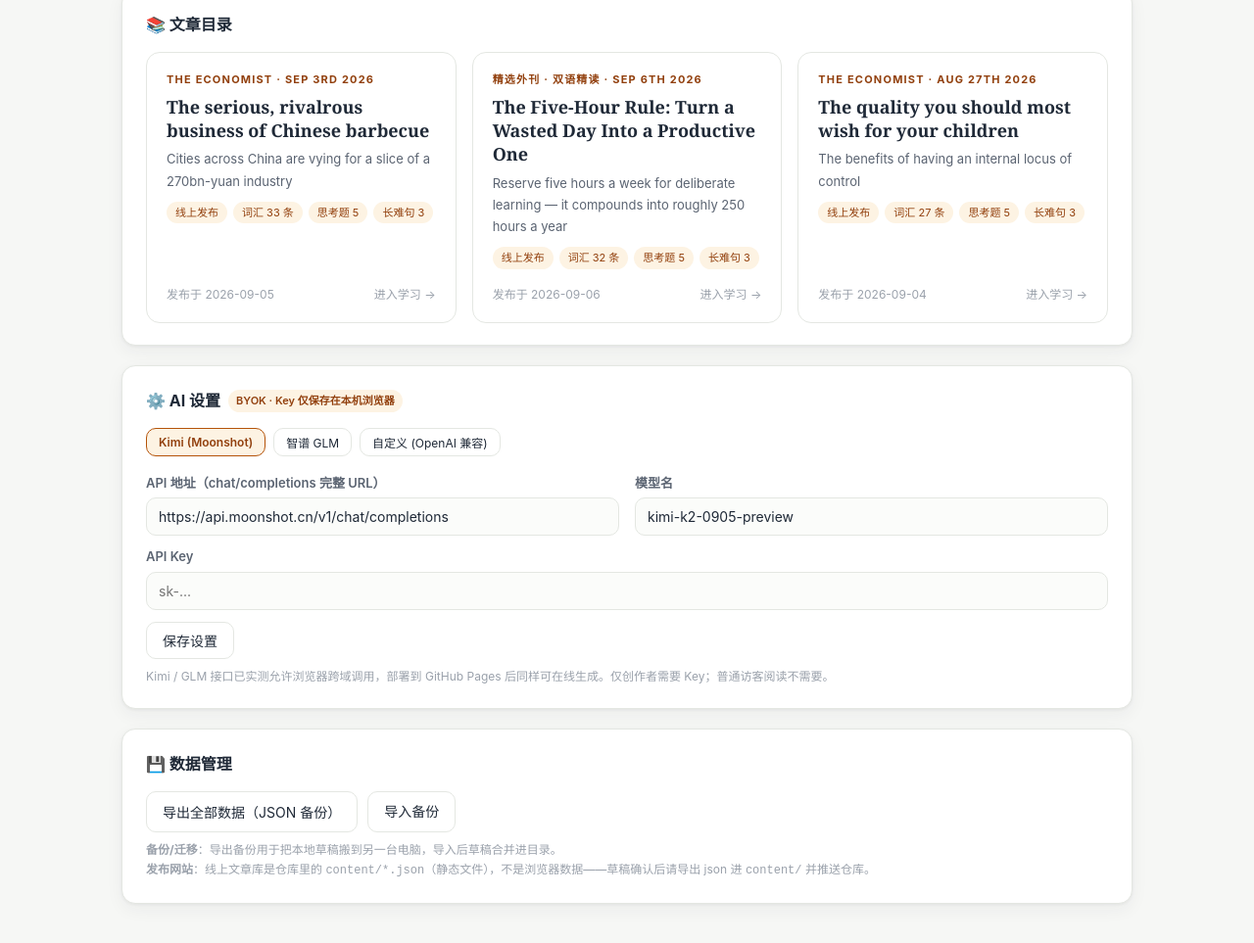
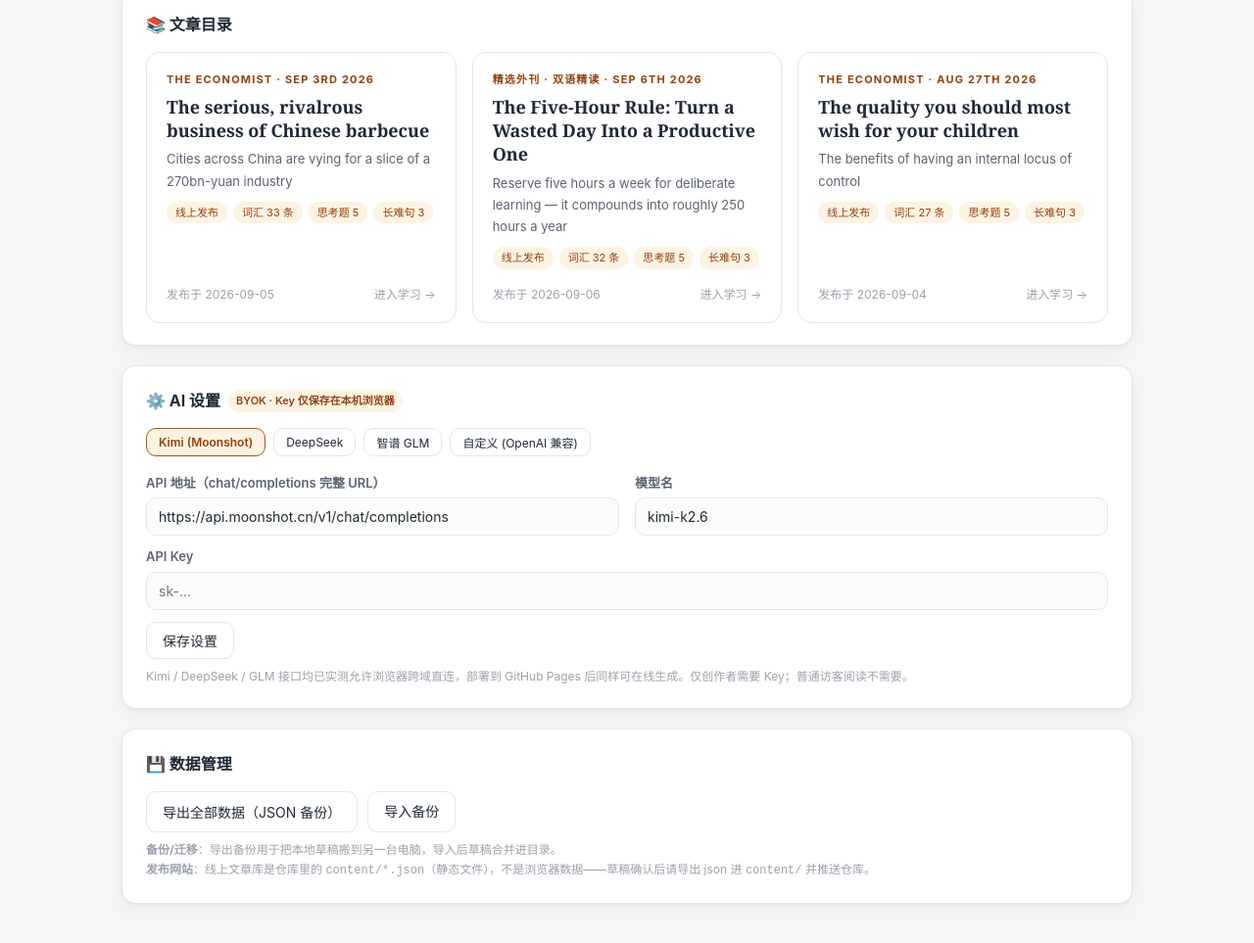
Before and after one commit to goodniuniu/ai-english-reading-guide, a plain HTML site: page index.html in a window 1280 px wide. Shown: the part 738-1701 px from the top of the page at 98% size. Drawn offline with Linux system fonts and the light colour scheme.

Commit message:
feat: add DeepSeek preset; update default models (kimi-k2.6, deepseek-v4-flash, glm-5.3)

```diff
--- a/assets/app.js
+++ b/assets/app.js
@@ -169,9 +169,10 @@
   /* ── AI 配置 ────────────────────────────── */
   var CFG = {
     presets: {
-      kimi:  { baseUrl: "https://api.moonshot.cn/v1/chat/completions", model: "kimi-k2-0905-preview", label: "Kimi (Moonshot)" },
-      glm:   { baseUrl: "https://open.bigmodel.cn/api/paas/v4/chat/completions", model: "glm-4.6", label: "智谱 GLM" },
-      custom:{ baseUrl: "", model: "", label: "自定义 (OpenAI 兼容)" }
+      kimi:    { baseUrl: "https://api.moonshot.cn/v1/chat/completions", model: "kimi-k2.6", label: "Kimi (Moonshot)" },
+      deepseek:{ baseUrl: "https://api.deepseek.com/chat/completions", model: "deepseek-v4-flash", label: "DeepSeek" },
+      glm:     { baseUrl: "https://open.bigmodel.cn/api/paas/v4/chat/completions", model: "glm-5.3", label: "智谱 GLM" },
+      custom:  { baseUrl: "", model: "", label: "自定义 (OpenAI 兼容)" }
     },
     load: function () {
       return lsGet(LS_CFG) || { preset: "kimi", baseUrl: this.presets.kimi.baseUrl, apiKey: "", model: this.presets.kimi.model };
--- a/index.html
+++ b/index.html
@@ -69,6 +69,7 @@
       <h2>⚙️ AI 设置 <span class="tag">BYOK · Key 仅保存在本机浏览器</span></h2>
       <div class="preset-row">
         <button class="btn preset-btn" data-preset="kimi">Kimi (Moonshot)</button>
+        <button class="btn preset-btn" data-preset="deepseek">DeepSeek</button>
         <button class="btn preset-btn" data-preset="glm">智谱 GLM</button>
         <button class="btn preset-btn" data-preset="custom">自定义 (OpenAI 兼容)</button>
       </div>
@@ -79,7 +80,7 @@
         </div>
         <div>
           <label class="fld">模型名</label>
-          <input type="text" id="cfgModel" placeholder="kimi-k2-0905-preview">
+          <input type="text" id="cfgModel" placeholder="kimi-k2.6">
         </div>
       </div>
       <label class="fld">API Key</label>
@@ -87,7 +88,7 @@
       <div class="btnrow">
         <button class="btn" id="saveCfg">保存设置</button>
       </div>
-      <div class="hintline">Kimi / GLM 接口已实测允许浏览器跨域调用，部署到 GitHub Pages 后同样可在线生成。仅创作者需要 Key；普通访客阅读不需要。</div>
+      <div class="hintline">Kimi / DeepSeek / GLM 接口均已实测允许浏览器跨域直连，部署到 GitHub Pages 后同样可在线生成。仅创作者需要 Key；普通访客阅读不需要。</div>
     </div>
 
     <!-- 数据管理 -->
```
Also changed, not shown: 1 other file.
